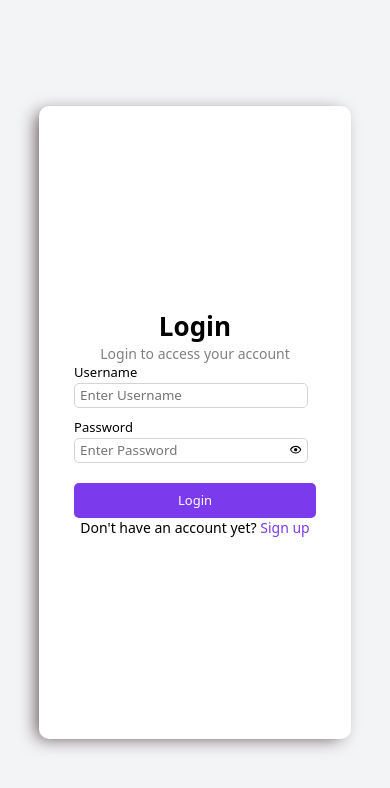
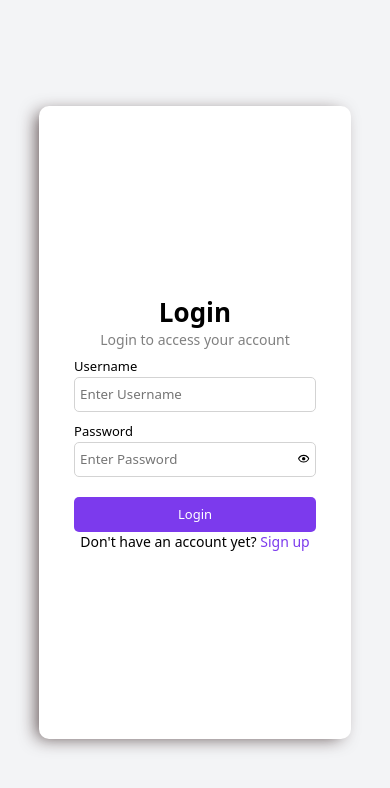
Before and after one commit to Ravi30T/transaction-management-frontend, a React (Create React App) app: page /login in a window 390 px wide. Shown: the top 788 px of the page. Built offline with nearby package versions, Linux system fonts and the light colour scheme.

Commit message:
Frontend Development Done

```diff
--- a/src/components/Login/index.css
+++ b/src/components/Login/index.css
@@ -114,6 +114,7 @@
 
     .login-message {
         font-size: 14px;
+        margin-bottom: 8px;
     }
 
     .login-container {
@@ -130,8 +131,8 @@
     }
 
     .username-password-input-box {
-        width: 60vw;
-        height: 25px;
+        width: 62vw;
+        height: 35px;
         border-radius: 5px;
         border: 1px solid lightgrey;
         outline-color: #7C3AED;
@@ -142,8 +143,8 @@
         display: flex;
         justify-content: space-between;
         align-items: center;
-        width: 60vw;
-        height: 25px;
+        width: 62vw;
+        height: 35px;
         border-radius: 5px;
         border: 1px solid lightgrey;
         outline-color: #7C3AED;
@@ -176,8 +177,8 @@
     }
 
     .username-password-input-box {
-        width: 29.5vw;
-        height: 25px;
+        width: 30.5vw;
+        height: 35px;
         border-radius: 5px;
         border: 1px solid lightgrey;
         outline-color: #7C3AED;
@@ -187,8 +188,8 @@
     .password-input-box {
         display: flex;
         justify-content: space-between;
-        width: 29.5vw;
-        height: 25px;
+        width: 30.5vw;
+        height: 35px;
         border-radius: 5px;
         border: 1px solid lightgrey;
         outline-color: #7C3AED;
```
